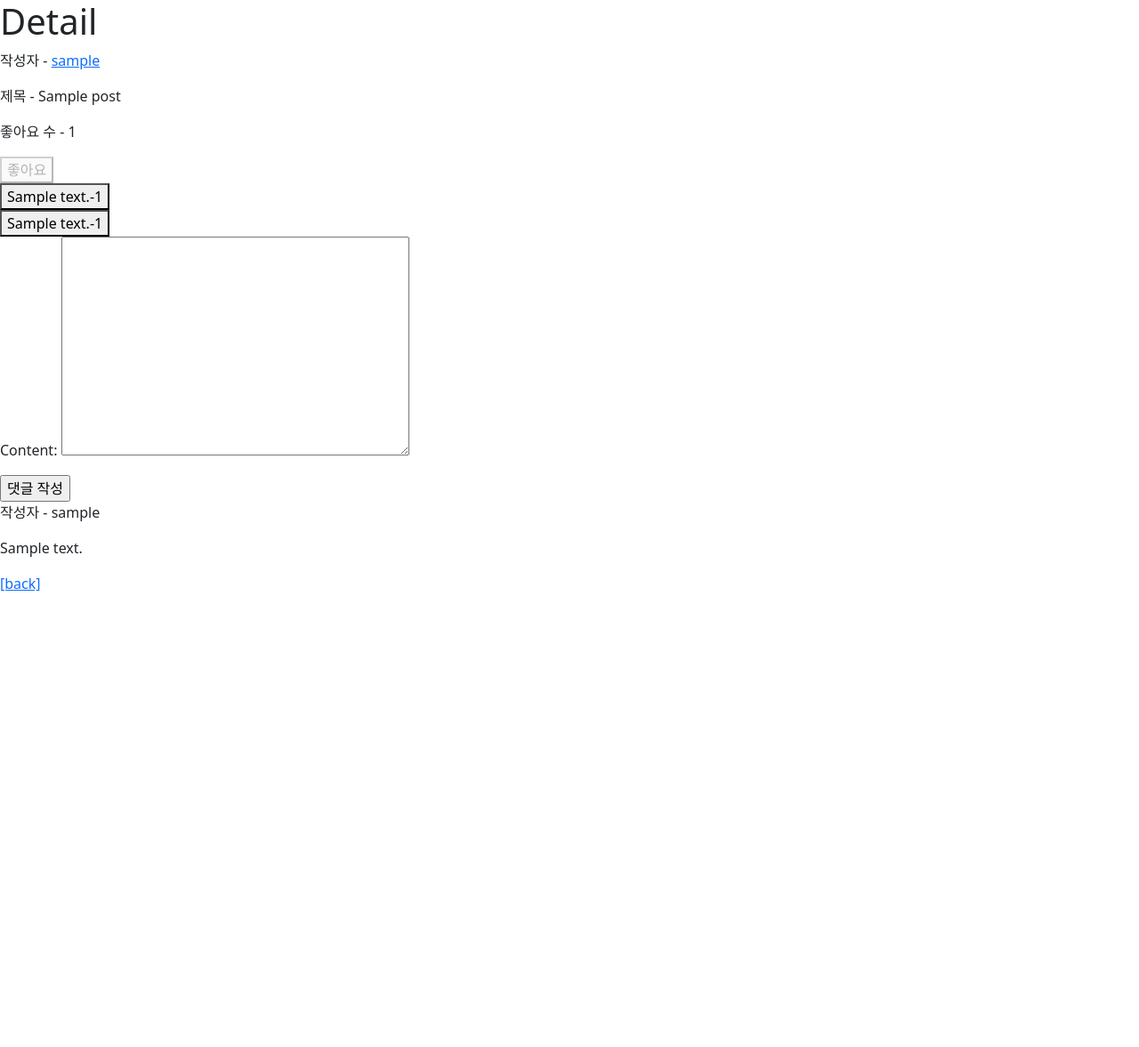
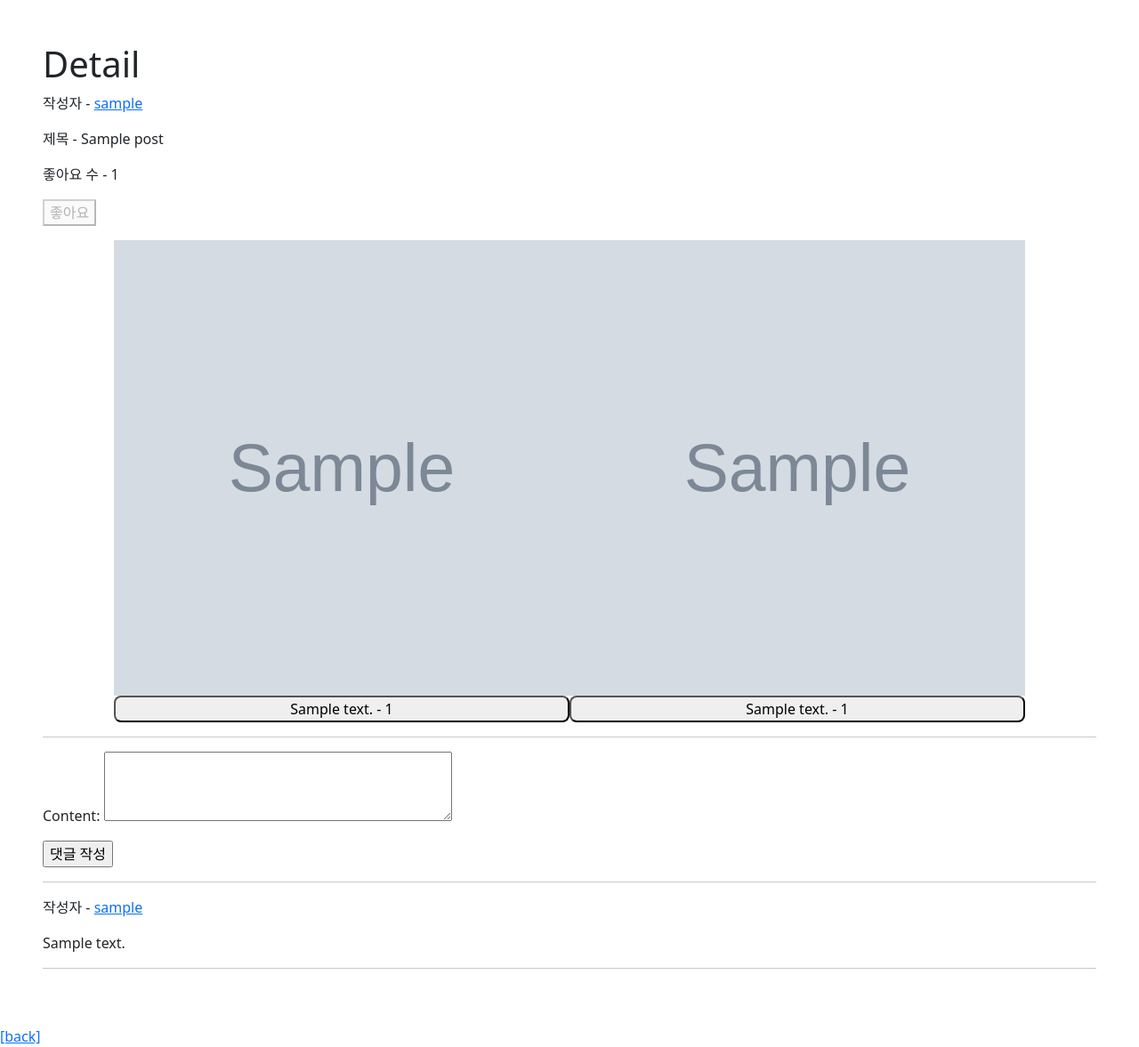
Before and after one commit to chae-yoon/Balance-Game, a Django app: page /posts/1/ in a window 1280 px wide. Shown: the whole page at 89% size. Before the commit the page ends 665 px from the top, so only its background shows below. Run offline with Django 3.2, Linux system fonts and the light colour scheme; tables that the repository leaves empty hold one stand-in row (values such as "Sample post"); grey boxes marked "Sample" are stand-in pictures.

Commit message:
Add url link & image in detail

```diff
--- a/config/settings.py
+++ b/config/settings.py
@@ -106,9 +106,9 @@ AUTH_PASSWORD_VALIDATORS = [
 # Internationalization
 # https://docs.djangoproject.com/en/3.2/topics/i18n/
 
-LANGUAGE_CODE = 'en-us'
+LANGUAGE_CODE = 'ko-kr'
 
-TIME_ZONE = 'UTC'
+TIME_ZONE = 'Asia/Seoul'
 
 USE_I18N = True
 
--- a/config/urls.py
+++ b/config/urls.py
@@ -17,9 +17,11 @@ from django.contrib import admin
 from django.urls import path, include
 from django.conf import settings
 from django.conf.urls.static import static
+from posts import views
 
 urlpatterns = [
     path('admin/', admin.site.urls),
+    path('', views.redirect_index),
     path('posts/', include('posts.urls')),
     path('accounts/', include('accounts.urls')),
 ] + static(settings.MEDIA_URL, document_root=settings.MEDIA_ROOT)
--- a/posts/forms.py
+++ b/posts/forms.py
@@ -16,3 +16,6 @@ class CommentForm(forms.ModelForm):
     class Meta:
         model = Comment
         fields = ('content', )
+        widgets = {
+            'content': forms.Textarea(attrs={'rows':'3',}),
+        }
--- a/posts/templates/posts/detail.html
+++ b/posts/templates/posts/detail.html
@@ -1,4 +1,6 @@
 {% extends 'base.html' %}
+{% load static %}
+
 {% block content %}
   <h1>Detail</h1>
 
@@ -13,7 +15,7 @@
 
   {% comment %} post.likes {% endcomment %}
   <p>좋아요 수 - <span id="likes-count">{{ post.like_users.count }}</span></p>
-  <form id="like-form" data-post-id="{{ post.pk }}">
+  <form id="like-form" data-post-id="{{ post.pk }}" class="mb-3">
     {% csrf_token %}
     {% if request.user.is_authenticated %}
       {% if request.user in post.like_users.all %}
@@ -26,14 +28,43 @@
     {% endif %}
   </form>
 
+  <div class="d-flex justify-content-center">
+
+    <div class="d-flex flex-column">
+      {% if post.select1_image %}
+      <img src="{{ post.select1_image.url }}" alt="image" class="select-image">
+      {% else %}
+      <img src="{% static 'no-img.jpg' %}" alt="no image" class="select-image">
+      {% endif %}
       <form action="{% url 'posts:answer' post.pk post.select1_content %}" method="post">
         {% csrf_token %}
-    <button type="submit" class="">{{ post.select1_content }}-{{ post.select1_user.all.count }}</button>
+        <button type="submit" class="container-fluid rounded-3"
+        {% if request.user in post.select1_user.all or request.user in post.select2_user.all %}
+          disabled="disabled"
+        {% endif %}
+        >{{ post.select1_content }} - {{ post.select1_user.all.count }}</button>
       </form>
+    </div>
+
+    <div class="d-flex flex-column">
+      {% if post.select2_image %}
+        <img src="{{ post.select2_image.url }}" alt="image" class="select-image">
+      {% else %}
+        <img src="{% static 'no-img.jpg' %}" alt="no image" class="select-image">
+      {% endif %}
       <form action="{% url 'posts:answer' post.pk post.select2_content %}" method="post">
         {% csrf_token %}
-    <button type="submit" class="">{{ post.select2_content }}-{{ post.select2_user.all.count }}</button>
+        <button type="submit" class="container-fluid rounded-3"
+        {% if request.user in post.select1_user.all or request.user in post.select2_user.all %}
+          disabled="disabled"
+        {% endif %}
+        >{{ post.select2_content }} - {{ post.select2_user.all.count }}</button>
       </form>
+    </div>
+
+  </div>
+
+  <hr>
 
   <form action="{% url 'posts:comment_create' post.pk %}" method="POST">
     {% csrf_token %}
@@ -41,8 +72,13 @@
     <input type="submit" value="댓글 작성">
   </form>
 
+  <hr>
+
   {% for comment in comments %}
-    <p>작성자 - {{ comment.user }}</p>
+    <p>
+      작성자 -
+      <a href="{% url 'accounts:profile' comment.user %}">{{ comment.user }}</a>
+    </p>
     <p>{{ comment.content }}</p>
     {% if request.user == comment.user %}
       <form action="{% url 'posts:comment_delete' post.pk comment.pk %}" method="POST">
@@ -50,6 +86,8 @@
         <input type="submit" value="댓글 삭제">
       </form>
     {% endif %}
+
+    <hr>
   {% endfor %}
   <script>
     const form = document.querySelector('#like-form')
--- a/posts/views.py
+++ b/posts/views.py
@@ -11,6 +11,10 @@ def index(request):
         'posts': posts,
     }
     return render(request, 'posts/index.html', context)
+
+
+def redirect_index(request):
+    return redirect('posts:index')
 
 
 @login_required
@@ -42,6 +46,7 @@ def detail(request, post_pk: int):
     }
     return render(request, 'posts/detail.html', context)
 
+
 @login_required
 def answer(request, post_pk, answer):
     post = Post.objects.get(pk=post_pk)
@@ -53,6 +58,7 @@ def answer(request, post_pk, answer):
             post.select2_user.add(request.user)
 
     return redirect('posts:detail', post_pk)
+
 
 @login_required
 def post_like(request, post_pk):
@@ -70,6 +76,7 @@ def post_like(request, post_pk):
     }
     return JsonResponse(context)
 
+
 @login_required
 def comment_create(request, post_pk):
     post = Post.objects.get(pk=post_pk)
@@ -81,6 +88,7 @@ def comment_create(request, post_pk):
         comment.save()
     return redirect('posts:detail', post.pk)
 
+
 @login_required
 def comment_delete(request, post_pk, comment_pk):
     comment = Comment.objects.get(pk=comment_pk)
--- /dev/null
+++ b/static/css/style.css
@@ -0,0 +1,4 @@
+.select-image {
+  width: 40vw;
+  height: 40vw;
+}
--- a/templates/base.html
+++ b/templates/base.html
@@ -1,3 +1,4 @@
+{% load static %}
 <!DOCTYPE html>
 <html lang="en">
 <head>
@@ -6,12 +7,16 @@
   <meta name="viewport" content="width=device-width, initial-scale=1.0">
   <title>Document</title>
   <link href="https://cdn.jsdelivr.net/npm/bootstrap@5.3.0-alpha1/dist/css/bootstrap.min.css" rel="stylesheet" integrity="sha384-GLhlTQ8iRABdZLl6O3oVMWSktQOp6b7In1Zl3/Jr59b6EGGoI1aFkw7cmDA6j6gD" crossorigin="anonymous">
+  <link rel="stylesheet" href="{% static 'css/style.css' %}">
 </head>
 <body>
-  {% block content %}
+  <main class="p-5">
+    {% block content %}
+    {% endblock content %}
+  </main>
 
-  {% endblock content %}
   <a href="{% url 'posts:index' %}" class="">[back]</a>
+
   <script src="https://cdn.jsdelivr.net/npm/bootstrap@5.3.0-alpha1/dist/js/bootstrap.bundle.min.js" integrity="sha384-w76AqPfDkMBDXo30jS1Sgez6pr3x5MlQ1ZAGC+nuZB+EYdgRZgiwxhTBTkF7CXvN" crossorigin="anonymous"></script>
   <script src="https://cdn.jsdelivr.net/npm/axios/dist/axios.min.js"></script>
 </body>
```
Also changed, not shown: posts/templates/posts/index.html (+35 -5 lines). Lines whose indentation alone changed are shown as unchanged.
